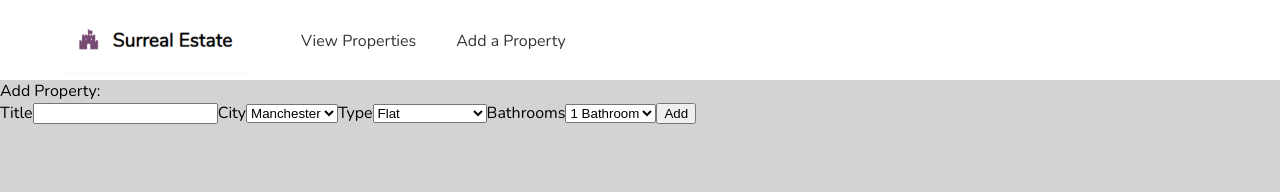
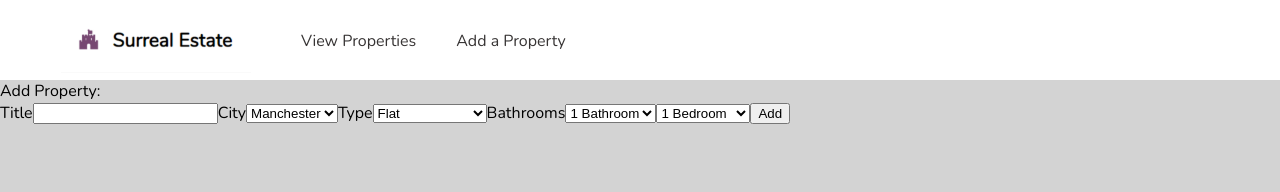
Before and after one commit to jcainuk/surreal-estate, a React (Create React App) app: page /AddProperty in a window 1280 px wide. Shown: the top 192 px of the page. Built offline with nearby package versions, Linux system fonts and the light colour scheme.

Commit message:
Added options for bedrooms

```diff
--- a/src/components/AddProperty.js
+++ b/src/components/AddProperty.js
@@ -8,7 +8,7 @@
       city: "Manchester",
       type: "",
       bathrooms: "",
-      bedroom: "",
+      bedrooms: "",
       email: "",
       price: "",
     },
@@ -75,13 +75,29 @@
             placeholder="Number of bathrooms"
             id="bathroom"
             name="bathroom"
-            value={fields.bathroom}
+            value={fields.bathrooms}
             onChange={handleFieldChange}
           >
             <option value="1 Bathroom">1 Bathroom</option>
             <option value="2 Bathroom">2 Bathroom</option>
             <option value="3 Bathroom">3 Bathroom</option>
             <option value="4 Bathroom">4 Bathroom</option>
+          </select>
+        </label>
+        <label htmlFor="bedrooms">
+          <select
+            placeholder="Number of bedrooms"
+            id="bedrooms"
+            name="bedroom"
+            value={fields.bedrooms}
+            onChange={handleFieldChange}
+          >
+            <option value="1 Bedrooms">1 Bedroom</option>
+            <option value="2 Bedrooms">2 Bedrooms</option>
+            <option value="3 Bedrooms">3 Bedrooms</option>
+            <option value="4 Bedrooms">4 Bedrooms</option>
+            <option value="5 Bedrooms">5 Bedrooms</option>
+            <option value="6 Bedrooms">6 Bedrooms</option>
           </select>
         </label>
         <button type="submit">Add</button>
```
